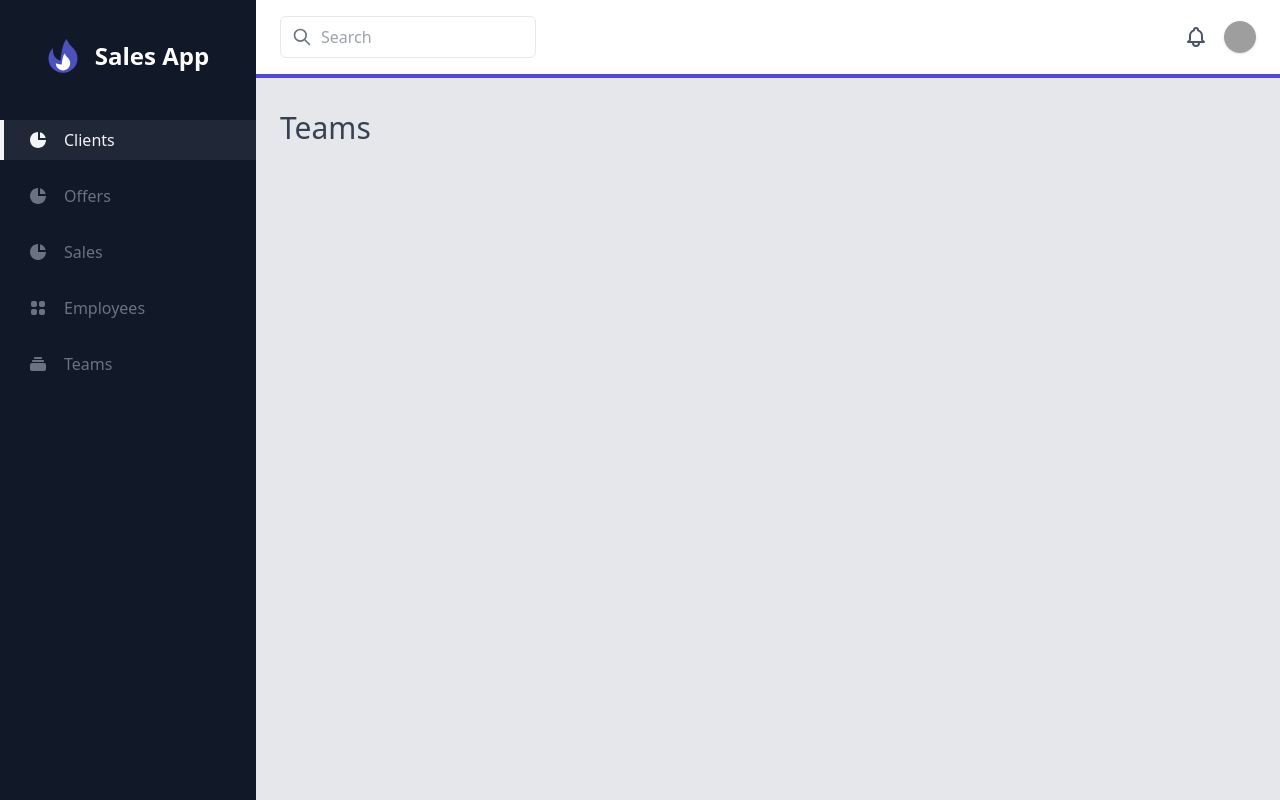
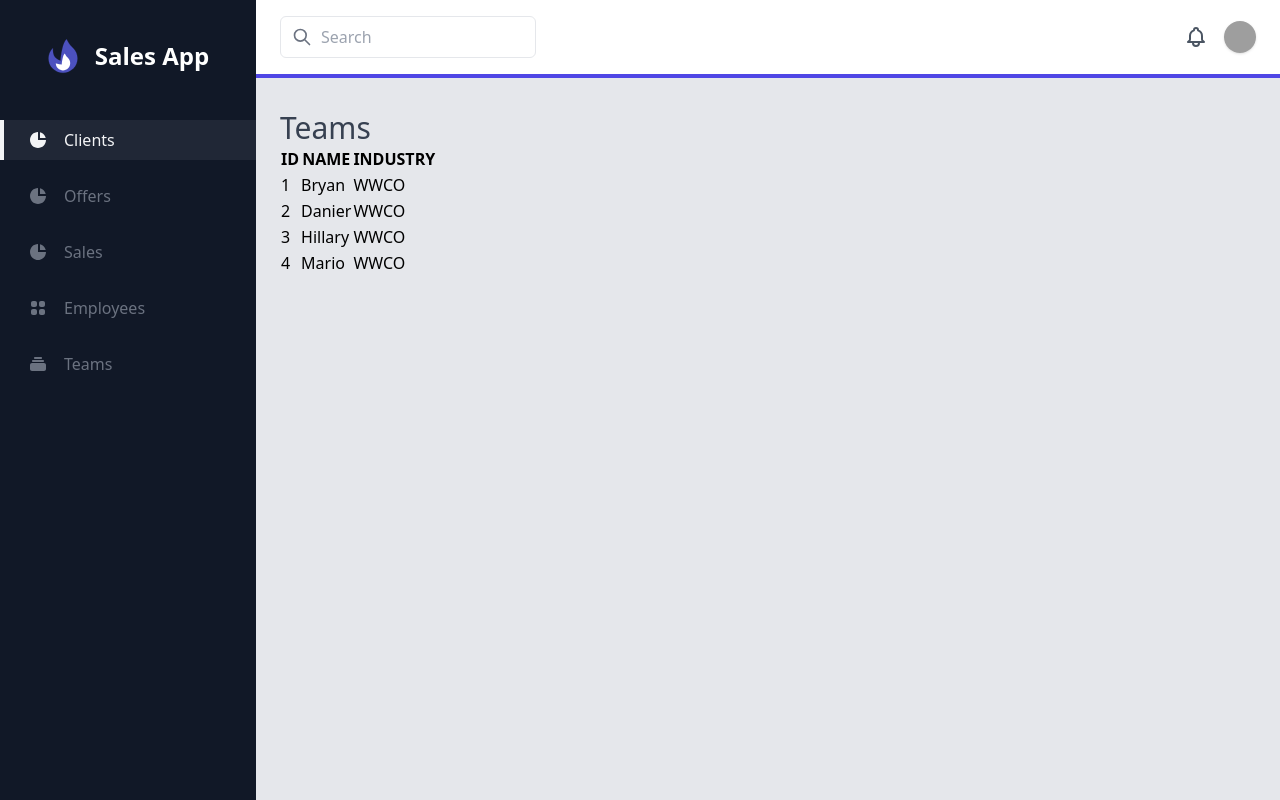
Before and after one commit to BryanMoslo/sales_app_ui, a React (Create React App) app: page /teams in a window 1280 px wide. Built offline with nearby package versions, Linux system fonts and the light colour scheme; grey boxes are pictures that could not be loaded.

Commit message:
adding team component, team route, team service

```diff
--- /dev/null
+++ b/src/components/teams/Team.js
@@ -0,0 +1,12 @@
+import React, { Component } from 'react';
+
+class Team extends Component {
+    render (){
+        return (
+            <div>Team</div>
+        )
+    }
+
+}
+
+export default Team;
--- a/src/components/teams/Teams.js
+++ b/src/components/teams/Teams.js
@@ -1,9 +1,46 @@
-function Teams() {
-  return (
-    <div>
-      <h3 className="text-3xl font-medium text-gray-700">Teams</h3>
-    </div>
-  );
+import React, { Component } from 'react';
+
+const teamMembers = [
+    {id: 1, name: 'Bryan', industry: 'WWCO'},
+    {id: 2, name: 'Danier', industry: 'WWCO'},
+    {id: 3, name: 'Hillary', industry: 'WWCO'},
+    {id: 4, name: 'Mario', industry: 'WWCO'},
+]
+
+class Teams extends Component {
+    state = {
+        data: teamMembers
+    }
+    render (){
+        console.log('hey', this.state.data)
+        return (
+            <div>
+                <div>
+                    <h3 className="text-3xl font-medium text-gray-700">Teams</h3>
+                </div>
+
+                <table>
+                    <thead>
+                        <tr>
+                            <th>ID</th>
+                            <th>NAME</th>
+                            <th>INDUSTRY</th>
+                        </tr>
+                    </thead>
+                    <tbody>
+                        {this.state.data.map((team, i) => (
+                            <tr key={i}>
+                                <td><a href={`${team.id}`}>{team.id}</a></td>
+                                <td>{team.name}</td>
+                                <td>{team.industry}</td>
+                            </tr>
+                        ))}
+                    </tbody>
+                </table>
+            </div>
+        )
+    }
+
 }
 
 export default Teams;
--- a/src/router.js
+++ b/src/router.js
@@ -6,6 +6,7 @@ import Employees from "./components/employees/Employees";
 import Offers from "./components/offers/Offers";
 import Sales from "./components/sales/Sales";
 import Teams from "./components/teams/Teams";
+import Team from "./components/teams/Team";
 import UIComponents from "./components/template/components";
 
 
@@ -39,6 +40,10 @@ const router = createBrowserRouter([
                 path: "components",
                 element: <UIComponents />,
             },
+            {
+                path: "teams/:teamsId",
+                element: <Team />,
+            },
         ]
     },
 
--- /dev/null
+++ b/src/services/teams/Teams.service.js
@@ -0,0 +1,32 @@
+import React, { Component } from 'react'
+
+class TeamsService extends Component {
+  state = {
+    data: [],
+  }
+
+  componentDidMount() {
+    const url =
+      `https://localhost:3000/teams/${id}`
+
+    fetch(url)
+      .then((result) => result.json())
+      .then((result) => {
+        this.setState({
+          data: result,
+        })
+      })
+  }
+
+  render() {
+    const { data } = this.state
+
+    const result = data.map((entry, index) => {
+      return <li key={index}>{entry}</li>
+    })
+
+    return <ul>{result}</ul>
+  }
+}
+
+export default TeamsService
```
